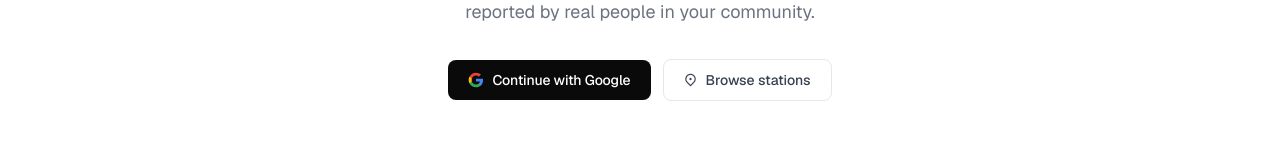
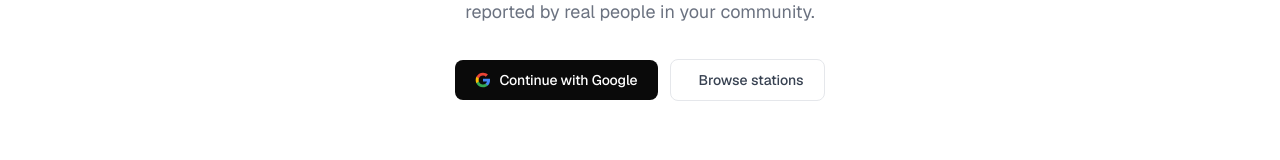
Before and after one commit to alfagamez22/codekadahackathon, a Next.js app: page / in a window 1280 px wide. Shown: the part 444-604 px from the top of the page. Built offline with nearby package versions, Linux system fonts and the light colour scheme; no server answers.

Commit message:
removed @import remixicon

```diff
--- a/app/globals.css
+++ b/app/globals.css
@@ -1,5 +1,4 @@
 @import "tailwindcss";
-@import "remixicon/fonts/remixicon.css";
 @import "tw-animate-css";
 
 @custom-variant dark (&:is(.dark *));
```
Also changed, not shown: 1 other file (tests, documents, lock files or other folders).
